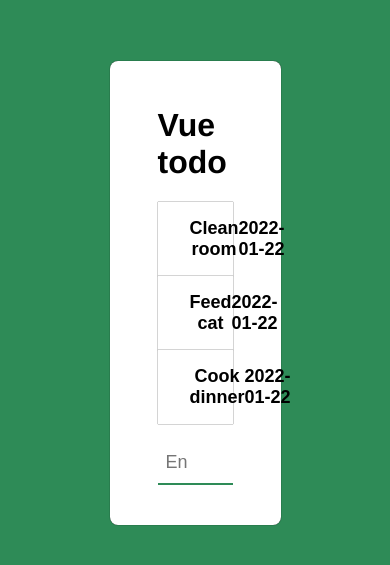
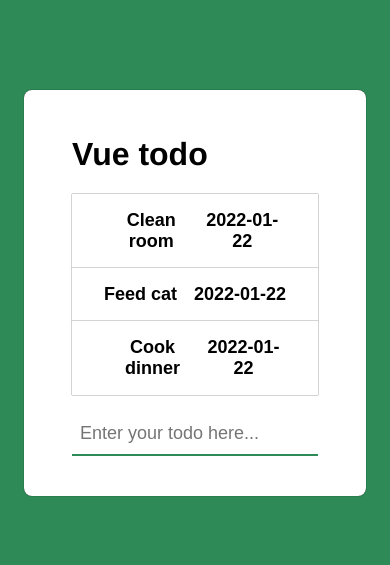
Before and after one commit to bercivarga/vue-todo-app, a Vue app: page / in a window 390 px wide. Shown: the part 129-694 px from the top of the page. Built offline with nearby package versions, Linux system fonts and the light colour scheme.

Commit message:
add media query

```diff
--- a/src/App.vue
+++ b/src/App.vue
@@ -72,11 +72,17 @@ body {
 }
 
 .app-card {
-  width: 50%;
+  width: 100%;
   background: white;
   border-radius: 8px;
   padding: 24px 48px;
   box-shadow: 0 0 1px black;
-  transition: all 2s linear;
+  transition: height 2s linear;
+}
+
+@media screen and (min-width: 800px){
+  .app-card {
+    width: 50%;
+  }
 }
 </style>
```
